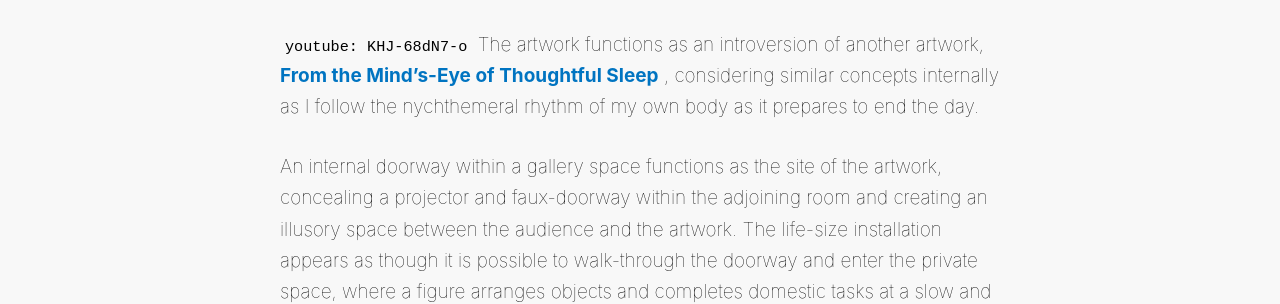
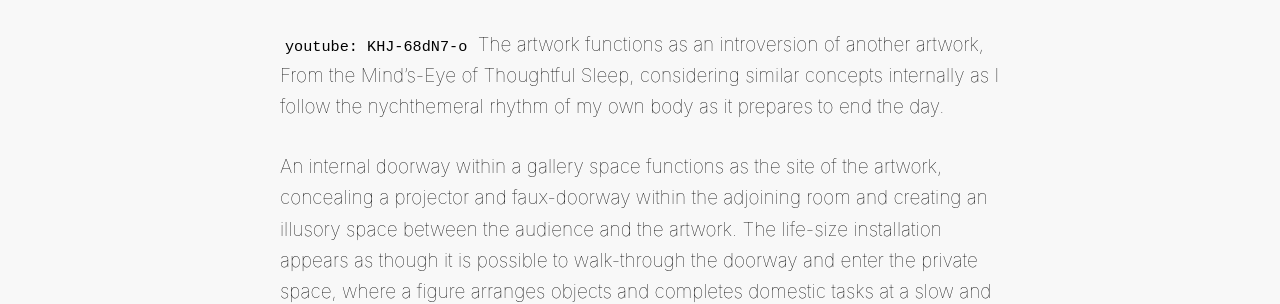
Before and after one commit to DKFletcher/personas-ilusas, a Gatsby site: page /anEyeIsAnOpenBoundary/ in a window 1280 px wide. Shown: the part 500-804 px from the top of the page. Built offline with nearby package versions, Linux system fonts and the light colour scheme; Gatsby itself is replaced by a stand-in of ours.

Commit message:
Broken link removed.

```diff
--- a/content/installation/anEyeIsAnOpenBoundary/index.md
+++ b/content/installation/anEyeIsAnOpenBoundary/index.md
@@ -8,11 +8,16 @@ videoSrcURL: ./MindsEye2.mp4
 makePage: 2
 # theVids: "./MindsEye2.mp4"
 ---
+
 # An eye is an open Boundry
+
 ## Architectural Installation
+
 ### 2020
+
 ### Civic House, Glasgow
+
 `youtube: KHJ-68dN7-o`
-The artwork functions as an introversion of another artwork, [**From the Mind’s-Eye of Thoughtful Sleep**](../fromTheMindsEye/) , considering similar concepts internally as I follow the nychthemeral rhythm of my own body as it prepares to end the day.
+The artwork functions as an introversion of another artwork, From the Mind’s-Eye of Thoughtful Sleep, considering similar concepts internally as I follow the nychthemeral rhythm of my own body as it prepares to end the day.
 
 An internal doorway within a gallery space functions as the site of the artwork, concealing a projector and faux-doorway within the adjoining room and creating an illusory space between the audience and the artwork. The life-size installation appears as though it is possible to walk-through the doorway and enter the private space, where a figure arranges objects and completes domestic tasks at a slow and rhythmic pace. After folding sheets, tidying, and tending to the body, the figure eventually falls asleep within the frames of the installation. The two-hour long installation was made as site-specific to the gallery it was exhibited in; creating footage to match the dimensions of its doorways and duration of the exhibition in an attempt to recreate the ‘actual’ space of a room within the artwork. Long periods of absence are interrupted by slow movements within the space, creating a trance-like screen of intimacy as you visually enter of leave the space. The slightly unsettling appearance of an eye can be seen above the figure, appearing to look at you before returning its attention to the figure and her movements. The voyeuristic presence of the eye attempts to remind the viewer of their own gaze; encouraging an inward glance to the self, the ‘real’ space surrounding them, and their own occupation within a room.
--- a/src/components/Footer.js
+++ b/src/components/Footer.js
@@ -1,9 +1,7 @@
 import React from "react"
 
 import { graphql, useStaticQuery } from "gatsby"
-import indexModule from '../components/index.module.css'
-
-
+import indexModule from "../components/index.module.css"
 
 const Footer = props => {
   const indexQuery = useStaticQuery(graphql`
@@ -17,10 +15,10 @@ const Footer = props => {
   `)
   return (
     <footer className={props.isIndex ? indexModule.siteFoot : `site-foot`}>
-      {console.log('isIndex: ', props.isIndex)}
       {props.noFoot ? null : (
         <div>
-          &copy; {indexQuery.site.siteMetadata.business} {new Date().getFullYear()}
+          &copy; {indexQuery.site.siteMetadata.business}{" "}
+          {new Date().getFullYear()}
         </div>
       )}
     </footer>
```
